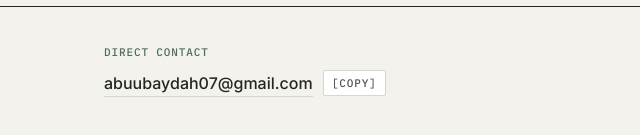
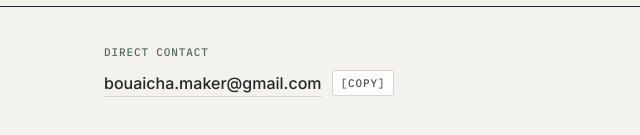
Before and after one commit to Master-stuff/Master-stuff.github.io, a plain HTML site: page about.html in a window 1280 px wide. Shown: the part 1664-1799 px from the top of the page, 0-640 px from the left. Drawn offline with Linux system fonts and the light colour scheme.

Commit message:
Update contact email to bouaicha.maker@gmail.com

```diff
--- a/about.html
+++ b/about.html
@@ -125,8 +125,8 @@
       <div class="footer-contact">
         <span class="eyebrow">DIRECT CONTACT</span>
         <div class="footer-email-row">
-          <a href="mailto:abuubaydah07@gmail.com" class="footer-email">abuubaydah07@gmail.com</a>
-          <button type="button" class="copy-email-btn mono" data-email="abuubaydah07@gmail.com">[Copy]</button>
+          <a href="mailto:bouaicha.maker@gmail.com" class="footer-email">bouaicha.maker@gmail.com</a>
+          <button type="button" class="copy-email-btn mono" data-email="bouaicha.maker@gmail.com">[Copy]</button>
         </div>
       </div>
 
--- a/scripts/main.js
+++ b/scripts/main.js
@@ -50,7 +50,7 @@ document.addEventListener('DOMContentLoaded', () => {
   // 3. One-Click Email Copy
   document.querySelectorAll('.copy-email-btn').forEach((btn) => {
     btn.addEventListener('click', async () => {
-      const email = btn.dataset.email || 'abuubaydah07@gmail.com';
+      const email = btn.dataset.email || 'bouaicha.maker@gmail.com';
       try {
         await navigator.clipboard.writeText(email);
         btn.textContent = 'Copied';
```
Also changed, not shown: index.html (+2 -2 lines), projects/double-pendulum-lqr.html (+2 -2 lines), projects/newtonian-telescope.html (+2 -2 lines), projects/zvs-plasma-driver.html (+2 -2 lines).
